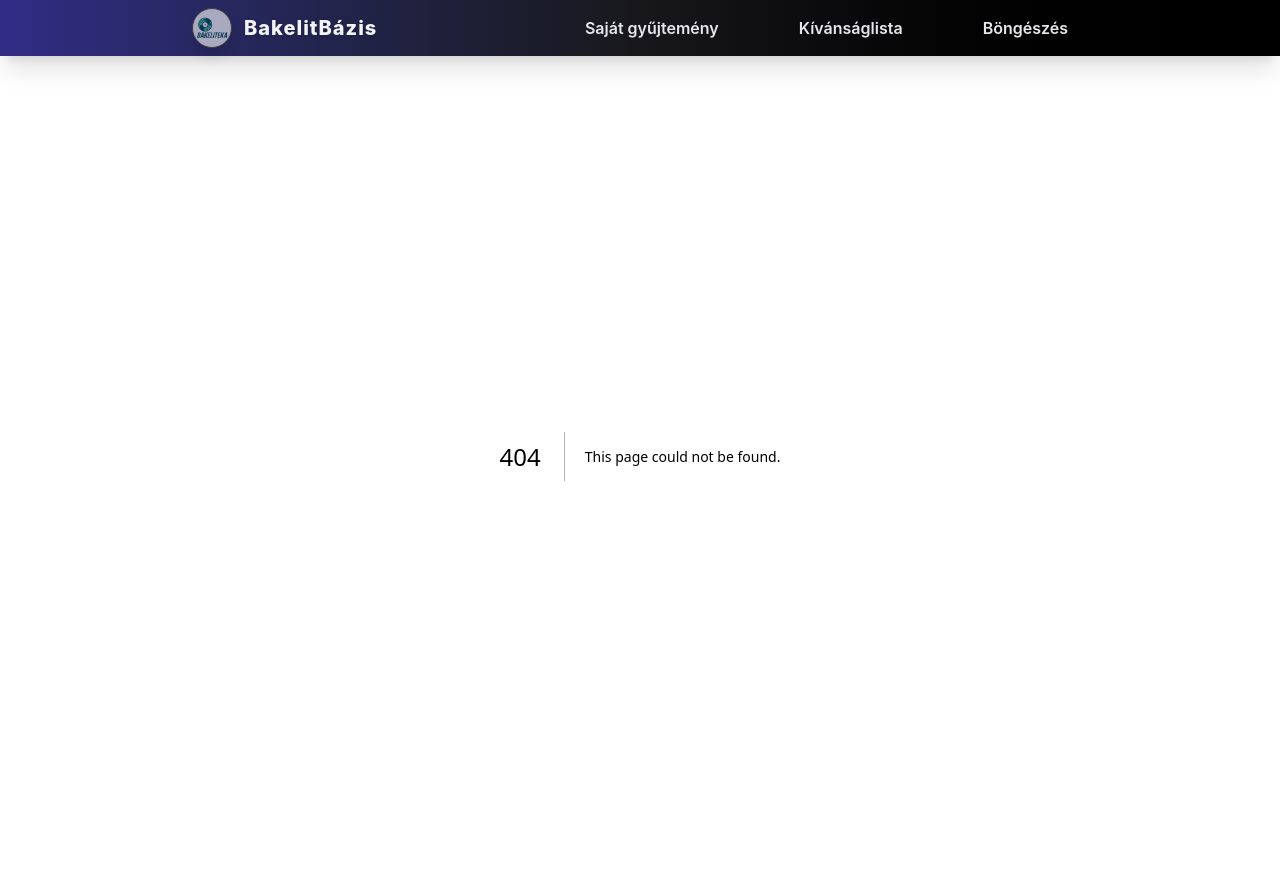
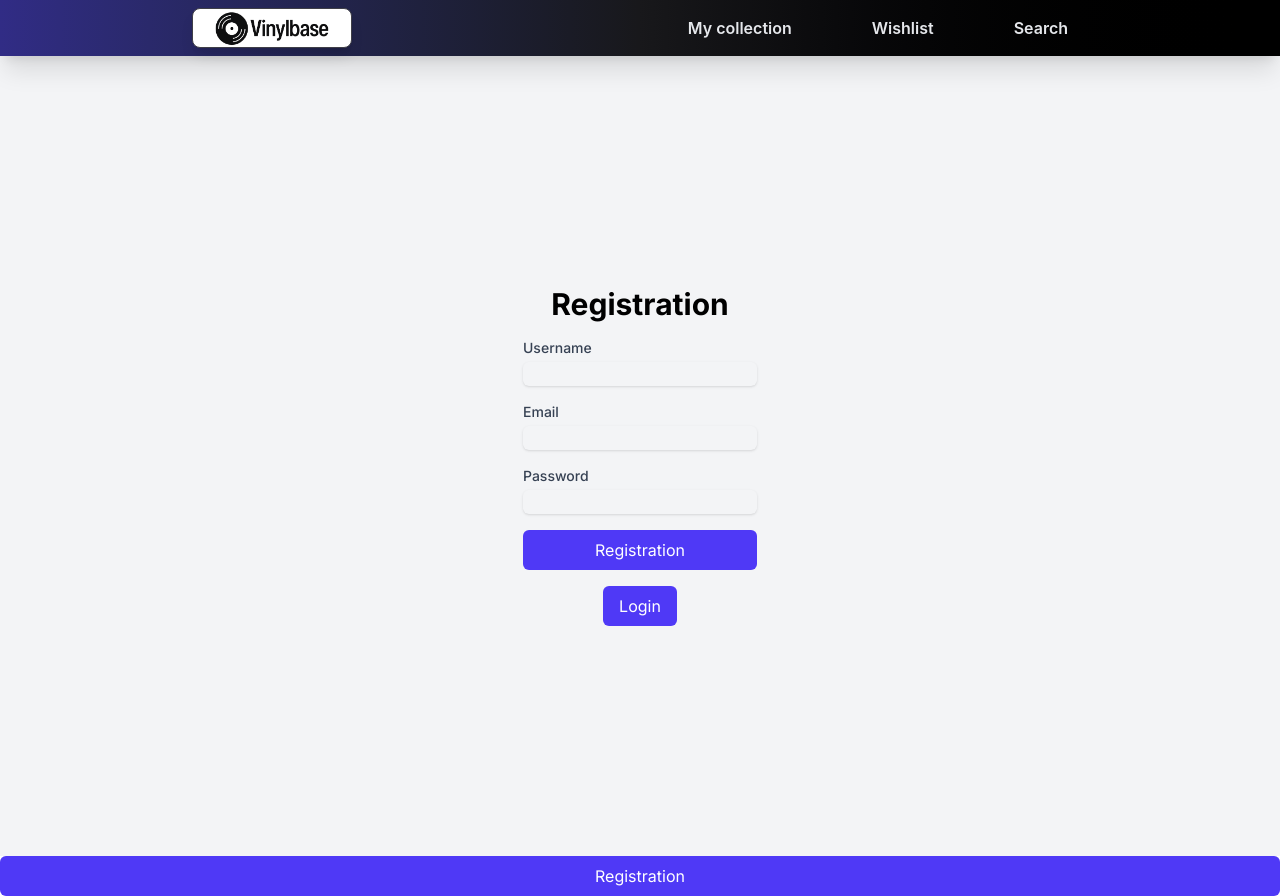
Before and after one commit to Kpeti962/vinyl-app, a Next.js app: page /registration in a window 1280 px wide. Before the commit this address had no page. Before the commit the page ends 856 px from the top, so only its background shows below. Built offline with nearby package versions, Linux system fonts and the light colour scheme.

Commit message:
to english

```diff
--- a/app/Nav.tsx
+++ b/app/Nav.tsx
@@ -12,13 +12,11 @@ const NavBar = () => {
         {/* Logó */}
         <Link href="/" className="flex items-center gap-3">
           <img
-            src="/bakeliteka.png"
+            src="/vinylbase.png"
             alt="BakelitBázis logó"
-            className="h-10 w-10 rounded-full shadow-lg object-contain border border-zinc-700 bg-white/60"
+            className="h-10 w-40  shadow-lg object-contain border border-zinc-700 bg-white rounded-lg"
           />
-          <span className="text-xl font-extrabold text-gray-100 drop-shadow-sm tracking-wider">
-            BakelitBázis
-          </span>
+
         </Link>
 
         {/* Hamburger ikon */}
@@ -57,7 +55,7 @@ const NavBar = () => {
                   hover:scale-105 active:bg-indigo-950
                 "
               >
-                Saját gyűjtemény
+                My collection
               </Link>
             </li>
             <li>
@@ -70,7 +68,7 @@ const NavBar = () => {
                   hover:scale-105 active:bg-indigo-950
                 "
               >
-                Kívánságlista
+                Wishlist
               </Link>
             </li>
             <li>
@@ -83,7 +81,7 @@ const NavBar = () => {
                   hover:scale-105 active:bg-indigo-950
                 "
               >
-                Böngészés
+                Search
               </Link>
             </li>
           </ul>
--- a/app/api/acquisition/route.ts
+++ b/app/api/acquisition/route.ts
@@ -22,7 +22,7 @@ export async function POST(request: NextRequest) {
 
     if (exists) {
       return NextResponse.json(
-        { error: 'Ez a bakelit már megszerzésként szerepel.' },
+        { error: 'Ez a bakelit már megszerzettként szerepel.' },
         { status: 409 }
       );
     }
--- a/app/components/BackButton.tsx
+++ b/app/components/BackButton.tsx
@@ -47,7 +47,7 @@ export default function BackButton() {
           </g>{' '}
         </g>
       </svg>
-      Vissza
+      Back
     </button>
   );
 }
--- /dev/null
+++ b/app/login/page.tsx
@@ -0,0 +1,50 @@
+import { Link } from 'lucide-react';
+import React from 'react';
+
+const LoginForm = () => {
+  return (
+    <div className='flex flex-col items-center justify-center min-h-screen bg-gray-100 p-4'>
+      <h1 className='text-3xl font-bold mb-4'>Login</h1>
+      <form className='space-y-4'>
+        <div>
+          <label className='block text-sm font-medium text-gray-700'>
+            Email
+          </label>
+          <input
+            type='email'
+            className='mt-1 block w-full border-gray-300 rounded-md shadow-sm focus:border-indigo-500 focus:ring-indigo-500'
+            required
+          />
+        </div>
+        <div>
+          <label className='block text-sm font-medium text-gray-700'>
+            Password
+          </label>
+          <input
+            type='password'
+            className='mt-1 block w-full border-gray-300 rounded-md shadow-sm focus:border-indigo-500 focus:ring-indigo-500'
+            required
+          />
+        </div>
+        <div className='flex flex-col sm:flex-row gap-2 mt-4 '>
+          <button
+            type='submit'
+            className='w-full bg-indigo-600 text-white py-2 px-4 rounded-md hover:bg-indigo-700 transition duration-200'
+          >
+            Login
+          </button>
+        </div>
+      </form>
+          <a href='/registration'>
+            <button
+              type='submit'
+              className='w-full bg-indigo-600 text-white py-2 px-4 rounded-md hover:bg-indigo-700 transition duration-200'
+            >
+              Registration
+            </button>
+          </a>
+    </div>
+  );
+};
+
+export default LoginForm;
--- a/app/owned/page.tsx
+++ b/app/owned/page.tsx
@@ -34,11 +34,11 @@ const OwnedVinyls = () => {
 
   return (
     <div className="max-w-xl mx-auto p-6 bg-white rounded-lg shadow-md">
-      <h1 className="text-3xl font-semibold mb-6 text-center text-indigo-700">Megszerezett bakelitek</h1>
+      <h1 className="text-3xl font-semibold mb-6 text-center text-indigo-700">Acquired vinyls</h1>
 
-      {loading && <p className="text-center text-gray-500">Betöltés...</p>}
-      {error && <p className="text-center text-red-600 font-medium">Hiba: {error}</p>}
-      {!loading && !error && data.length === 0 && <p className="text-center text-gray-600">Nincs megszerzett bakelit.</p>}
+      {loading && <p className="text-center text-gray-500">Loading...</p>}
+      {error && <p className="text-center text-red-600 font-medium">Error: {error}</p>}
+      {!loading && !error && data.length === 0 && <p className="text-center text-gray-600">No acquired vinyls.</p>}
 
       <ul className="space-y-3">
         {data.map(({ id, author, title, acquiredAt }) => (
--- a/app/page.tsx
+++ b/app/page.tsx
@@ -1,5 +1,5 @@
-'use client'
-import React, { useRef, useState } from "react";
+'use client';
+import React, { useRef, useState } from 'react';
 
 export default function Home() {
   const [angle, setAngle] = useState(0);
@@ -7,7 +7,6 @@ export default function Home() {
   const centerRef = useRef<{ x: number; y: number }>({ x: 0, y: 0 });
   const lastAngleRef = useRef(0);
 
-  // Kiszámítja, hogy az egér pozíció milyen szöget jelent a középponthoz képest
   function getAngle(e: React.MouseEvent) {
     const rect = (e.target as HTMLElement).getBoundingClientRect();
     const cx = rect.left + rect.width / 2;
@@ -19,59 +18,58 @@ export default function Home() {
 
   function onMouseDown(e: React.MouseEvent) {
     setDragging(true);
-    // Központi koordináták mentése
     const rect = (e.target as HTMLElement).getBoundingClientRect();
     centerRef.current = {
       x: rect.left + rect.width / 2,
       y: rect.top + rect.height / 2,
     };
     lastAngleRef.current = getAngle(e) - angle;
-    // window eventek! Ha az egér kilép a lemezről, akkor is működik:
-    window.addEventListener("mousemove", onMouseMove as any);
-    window.addEventListener("mouseup", onMouseUp as any);
+    window.addEventListener('mousemove', onMouseMove as any);
+    window.addEventListener('mouseup', onMouseUp as any);
   }
   function onMouseMove(e: MouseEvent) {
-    // Egér forgatási szög újra
     const dx = e.clientX - centerRef.current.x;
     const dy = e.clientY - centerRef.current.y;
     const currAngle = Math.atan2(dy, dx) * (180 / Math.PI);
-    // A múltban rögzített relatív szöghöz igazítjuk:
     setAngle(currAngle - lastAngleRef.current);
   }
   function onMouseUp() {
     setDragging(false);
-    window.removeEventListener("mousemove", onMouseMove as any);
-    window.removeEventListener("mouseup", onMouseUp as any);
+    window.removeEventListener('mousemove', onMouseMove as any);
+    window.removeEventListener('mouseup', onMouseUp as any);
   }
 
   return (
-    <main className="
+    <main
+      className='
       min-h-[80vh] flex flex-col items-center justify-center
-      bg-gradient-to-br from-indigo-950 via-zinc-900 to-black py-16 px-4"
+      bg-gradient-to-br from-indigo-950 via-zinc-900 to-black py-16 px-4'
     >
-      <div className="mb-7 drop-shadow-2xl select-none"
-        style={{ cursor: dragging ? "grabbing" : "grab" }}
+      <div
+        className='mb-7 drop-shadow-2xl select-none'
+        style={{ cursor: dragging ? 'grabbing' : 'grab' }}
         onMouseDown={onMouseDown}
-
-        title="Fogd meg és forgass, mint egy DJ!"
+      >
+        <svg
+          style={{
+            transform: `rotate(${angle}deg)`,
+            transition: dragging ? 'none' : 'transform 0.5s',
+          }}
+          fill='#000000'
+          height='250px'
+          width='250px'
+          version='1.1'
+          id='Layer_1'
+          xmlns='http://www.w3.org/2000/svg'
+          xmlnsXlink='http://www.w3.org/1999/xlink'
+          viewBox='0 0 512 512'
+          xmlSpace='preserve'
+          className='animate-spin-slow'
         >
-        <svg
-          style={{ transform: `rotate(${angle}deg)`, transition: dragging ? "none" : "transform 0.5s" }}
-          fill="#000000"
-          height="250px"
-          width="250px"
-          version="1.1"
-          id="Layer_1"
-          xmlns="http://www.w3.org/2000/svg"
-          xmlnsXlink="http://www.w3.org/1999/xlink"
-          viewBox="0 0 512 512"
-          xmlSpace="preserve"
-          className="animate-spin-slow"
-        >
-          {/* ... A teljes lemez SVG tartalmad ... */}
           <g>
             <g>
-              <path d="M256,0C114.84,0,0,114.84,0,256s114.84,256,256,256s256-114.84,256-256S397.16,0,256,0z M435.852,248c4.416,0,8,3.584,8,8
+              <path
+                d='M256,0C114.84,0,0,114.84,0,256s114.84,256,256,256s256-114.84,256-256S397.16,0,256,0z M435.852,248c4.416,0,8,3.584,8,8
       c0,103.584-84.268,187.852-187.852,187.852c-4.416,0-8-3.584-8-8c0-4.416,3.584-8,8-8c94.756,0,171.852-77.092,171.852-171.852
       C427.852,251.584,431.432,248,435.852,248z M404.108,248c4.416,0,8,3.584,8,8c0,86.08-70.032,156.108-156.108,156.108
       c-4.416,0-8-3.584-8-8c0-4.416,3.584-8,8-8c77.256,0,140.108-62.852,140.108-140.108C396.108,251.584,399.692,248,404.108,248z
@@ -86,25 +84,23 @@ export default function Home() {
       C148.216,260.416,144.632,264,140.216,264z M176.288,256c0-43.952,35.756-79.712,79.712-79.712s79.712,35.76,79.712,79.712
       c0,43.952-35.76,79.712-79.712,79.712C212.048,335.712,176.288,299.952,176.288,256z M256,475.508c-4.416,0-8-3.584-8-8
       c0-4.416,3.584-8,8-8c112.216,0,203.508-91.292,203.508-203.508c0-4.416,3.584-8,8-8c4.416,0,8,3.584,8,8
-      C475.508,377.036,377.036,475.508,256,475.508z"
+      C475.508,377.036,377.036,475.508,256,475.508z'
               />
               <path
-                d="M256,236.112c-10.968,0-19.892,8.92-19.892,19.888s8.92,19.888,19.892,19.888c10.964,0,19.888-8.92,19.888-19.888
-      C275.888,245.032,266.964,236.112,256,236.112z"
+                d='M256,236.112c-10.968,0-19.892,8.92-19.892,19.888s8.92,19.888,19.892,19.888c10.964,0,19.888-8.92,19.888-19.888
+      C275.888,245.032,266.964,236.112,256,236.112z'
               />
             </g>
           </g>
         </svg>
       </div>
-      {/* ... A többi Hero tartalom változatlan ... */}
-      <h1 className="text-5xl md:text-6xl font-extrabold text-white drop-shadow-lg mb-3 tracking-tight text-center">
-        Lemezeim
+
+      <h1 className='text-5xl md:text-6xl font-extrabold text-white drop-shadow-lg mb-3 tracking-tight text-center'>
+        My vinyls
       </h1>
-      <p className="text-indigo-100 text-lg md:text-2xl text-center max-w-2xl mb-10 font-medium">
-        Fedezd fel, rendszerezd és bővítsd bakelitgyűjteményed a{' '}
-        <span className="text-pink-300 font-semibold">Bakeliteka</span> oldalán!
+      <p className='text-indigo-100 text-lg md:text-2xl text-center max-w-2xl mb-10 font-medium'>
+       Discover, organize and expand your vinyl collection on Vinylbase!
       </p>
-      {/* ...stb... */}
     </main>
   );
 }
--- /dev/null
+++ b/app/registration/page.tsx
@@ -0,0 +1,61 @@
+import React from 'react';
+
+const RegistrationForm = () => {
+  return (
+    <div>
+      <div className='flex flex-col items-center justify-center min-h-screen bg-gray-100 p-4'>
+        <h1 className='text-3xl font-bold mb-4'>Registration</h1>
+        <form className='space-y-4'>
+          <div>
+            <label className='block text-sm font-medium text-gray-700'>
+              Username
+            </label>
+            <input
+              type='text'
+              className='mt-1 block w-full border-gray-300 rounded-md shadow-sm focus:border-indigo-500 focus:ring-indigo-500'
+              required
+            />
+          </div>
+          <div>
+            <label className='block text-sm font-medium text-gray-700'>
+              Email
+            </label>
+            <input
+              type='email'
+              className='mt-1 block w-full border-gray-300 rounded-md shadow-sm focus:border-indigo-500 focus:ring-indigo-500'
+              required
+            />
+          </div>
+          <div>
+            <label className='block text-sm font-medium text-gray-700'>
+              Password
+            </label>
+            <input
+              type='password'
+              className='mt-1 block w-full border-gray-300 rounded-md shadow-sm focus:border-indigo-500 focus:ring-indigo-500'
+              required
+            />
+          </div>
+          <div className='flex flex-col sm:flex-row gap-2 mt-4 '>
+            <button
+              type='submit'
+              className='w-full bg-indigo-600 text-white py-2 px-4 rounded-md hover:bg-indigo-700 transition duration-200'
+            >
+              Registration
+            </button>
+          </div>
+        </form>
+          <a href='/login'>
+            <button
+            className='w-full bg-indigo-600 text-white py-2 px-4 rounded-md hover:bg-indigo-700 transition duration-200 mt-4'
+            >Login</button>
+          </a>
+      </div>
+      <button className='w-full bg-indigo-600 text-white py-2 px-4 rounded-md hover:bg-indigo-700 transition duration-200'>
+        Registration
+      </button>
+    </div>
+  );
+};
+
+export default RegistrationForm;
--- a/app/search/SearchClient.tsx
+++ b/app/search/SearchClient.tsx
@@ -36,7 +36,7 @@ const SearchClient = () => {
       const data = await res.json();
       setResults(data.results || []);
     } catch (error) {
-      console.error('Hiba történt a keresés során:', error);
+      console.error('Search error', error);
     } finally {
       setLoading(false);
     }
@@ -71,7 +71,7 @@ const SearchClient = () => {
           type='text'
           onChange={(e) => setSearch(e.target.value)}
           value={search}
-          placeholder='Keresés'
+          placeholder='Search for vinyl...'
           className='border border-gray-300 px-3 py-2 w-full'
         />
         <button
@@ -79,7 +79,7 @@ const SearchClient = () => {
           className='bg-blue-600 text-white px-4 py-2 rounded'
           disabled={loading || !search.trim()}
         >
-          {loading ? 'Keresés...' : 'Keresés'}
+          {loading ? 'Searching...' : 'Searching'}
         </button>
       </div>
 
@@ -103,7 +103,7 @@ const SearchClient = () => {
               href={`/search/${item.id.toString()}`}
               className="ml-2 px-3 py-1 rounded bg-indigo-100 text-indigo-800 hover:bg-indigo-200 text-sm"
             >
-              Részletek
+              Details
             </Link>
               </div>
           </li>
--- a/app/search/[id]/MarkOwnedButton.tsx
+++ b/app/search/[id]/MarkOwnedButton.tsx
@@ -22,7 +22,6 @@ export default function MarkOwnedButton({
     setError(null);
 
     try {
-      // 1) Hozzáadás a kívánságlistához (wishedvinyls)
       const wishlistRes = await fetch('/api/wishedvinyls', {
         method: 'POST',
         headers: { 'Content-Type': 'application/json' },
@@ -34,10 +33,9 @@ export default function MarkOwnedButton({
 
       if (!wishlistRes.ok) {
         const data = await wishlistRes.json();
-        throw new Error(data.error || 'Hiba a kívánságlistához adás során');
+        throw new Error(data.error || 'Error occurred while adding to wishlist');
       }
 
-      // 2) Ha sikerült, hozzáadás a megszerzett listához (acquisition)
       const acquisitionRes = await fetch('/api/acquisition', {
         method: 'POST',
         headers: { 'Content-Type': 'application/json' },
@@ -48,12 +46,12 @@ export default function MarkOwnedButton({
 
       if (!acquisitionRes.ok) {
         const data = await acquisitionRes.json();
-        throw new Error(data.error || 'Hiba a megszerzett listához adás során');
+        throw new Error(data.error || 'Error occurred while marking as owned');
       }
 
       setSuccess(true);
     } catch (err: any) {
-      setError(err.message || 'Ismeretlen hiba történt');
+      setError(err.message || 'Unknown error occurred');
     } finally {
       setLoading(false);
     }
@@ -76,12 +74,12 @@ export default function MarkOwnedButton({
         aria-live="polite"
       >
         {loading
-          ? 'Feldolgozás...'
+          ? 'Loading...'
           : success
-          ? 'Megszerezve!'
-          : 'Megszerezve'}
+          ? 'Acquired!'
+          : 'Acquired'}
       </button>
-      {error && <p className='mt-2 text-red-500 text-sm'>Hiba: {error}</p>}
+      {error && <p className='mt-2 text-red-500 text-sm'>Error: {error}</p>}
     </div>
   );
 }
--- a/app/search/page.tsx
+++ b/app/search/page.tsx
@@ -3,7 +3,7 @@ import SearchClient from './SearchClient';
 
 export default function Search() {
   return (
-    <Suspense fallback={<div>Betöltés...</div>}>
+    <Suspense fallback={<div>Loading...</div>}>
       <SearchClient />
     </Suspense>
   );
--- a/app/wishlist/page.tsx
+++ b/app/wishlist/page.tsx
@@ -34,7 +34,7 @@ const WishList = () => {
         if (title) params.append('title', title);
 
         const response = await fetch(`/api/wishedvinyls?${params.toString()}`);
-        if (!response.ok) throw new Error('Hiba az adatlekérés során');
+        if (!response.ok) throw new Error('Failed to fetch wishlist');
 
         const result: Vinyl[] = await response.json();
         setData(result);
@@ -53,7 +53,7 @@ const WishList = () => {
       await axios.delete(`/api/wishedvinyls/${id}`);
       setData((prev) => prev.filter((item) => item.id !== id));
     } catch (error) {
-      console.error('Hiba történt:', error);
+      console.error('Error', error);
     }
   };
 
@@ -78,7 +78,7 @@ const WishList = () => {
         );
       }
     } catch (error) {
-      console.error('Hiba történt a megszerzés módosításakor:', error);
+      console.error('An error occurred while modifying the acquisition:', error);
     }
   };
 
@@ -88,26 +88,26 @@ const WishList = () => {
   return (
     <div className='max-w-6xl mx-auto p-6 bg-white rounded-lg shadow-md'>
       <h1 className='text-3xl font-semibold mb-6 text-center text-indigo-700'>
-        Kívánságlista
+        Wishlist
       </h1>
 
-      {loading && <p className='text-center text-gray-500'>Betöltés...</p>}
+      {loading && <p className='text-center text-gray-500'>Loading...</p>}
       {error && (
-        <p className='text-center text-red-600 font-medium'>{`Hiba: ${error}`}</p>
+        <p className='text-center text-red-600 font-medium'>{`Error: ${error}`}</p>
       )}
 
       {!loading && !error && data.length === 0 && (
-        <p className='text-center text-gray-600'>Nincs elmentett bakelit.</p>
+        <p className='text-center text-gray-600'>There is no saved vinyl.</p>
       )}
 
       {!loading && !error && data.length > 0 && (
         <div className='grid grid-cols-1 md:grid-cols-2 gap-6'>
           <div>
             <h2 className='text-xl font-semibold text-indigo-800 mb-4'>
-              Kívánságlistán
+              Wishlist
             </h2>
             {wished.length === 0 ? (
-              <p className='text-gray-500'>Minden bakelitet megszereztél 🎉</p>
+              <p className='text-gray-500'>You got all the vinyls  🎉</p>
             ) : (
               <ul className='space-y-3'>
                 {wished.map(({ id, author, title }) => (
@@ -129,13 +129,13 @@ const WishList = () => {
                         onClick={() => toggleAcquired(id)}
                         className='px-3 py-1 rounded text-sm font-medium bg-gray-300 text-gray-700 hover:bg-gray-400 transition'
                       >
-                        Megszerezve
+                        Acquired
                       </button>
                       <button
                         onClick={() => deleteItem(id)}
                         className='px-3 py-1 rounded text-sm font-medium text-red-700 bg-red-100 hover:bg-red-200 transition'
                       >
-                        Törlés
+                        Delete
                       </button>
                     </div>
                   </li>
@@ -146,7 +146,7 @@ const WishList = () => {
 
           <div>
             <h2 className='text-xl font-semibold text-green-800 mb-4'>
-              Megszerzett
+              Acquired
             </h2>
             {acquired.length === 0 ? (
               <p className='text-gray-500'>Még semmit sem szereztél meg.</p>
@@ -173,7 +173,7 @@ const WishList = () => {
                         onClick={() => toggleAcquired(id)}
                         className='px-3 py-1 rounded text-sm font-medium bg-green-500 text-white hover:bg-green-600 transition'
                       >
-                        Visszavonás
+                        Cancel
                       </button>
 
                     </div>
```
Also changed, not shown: app/search/[id]/page.tsx (+22 -21 lines), public/vinylbase.png (added).
